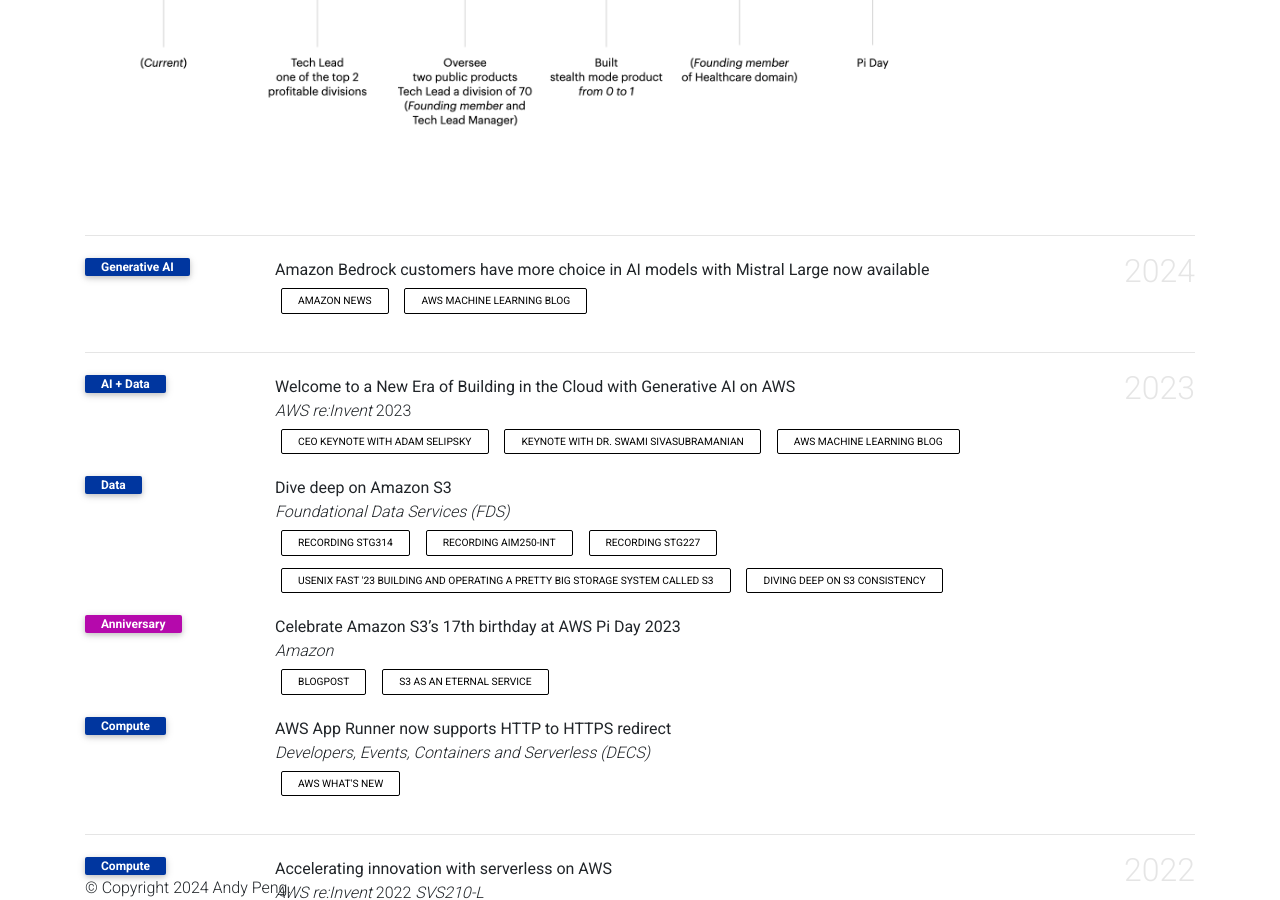
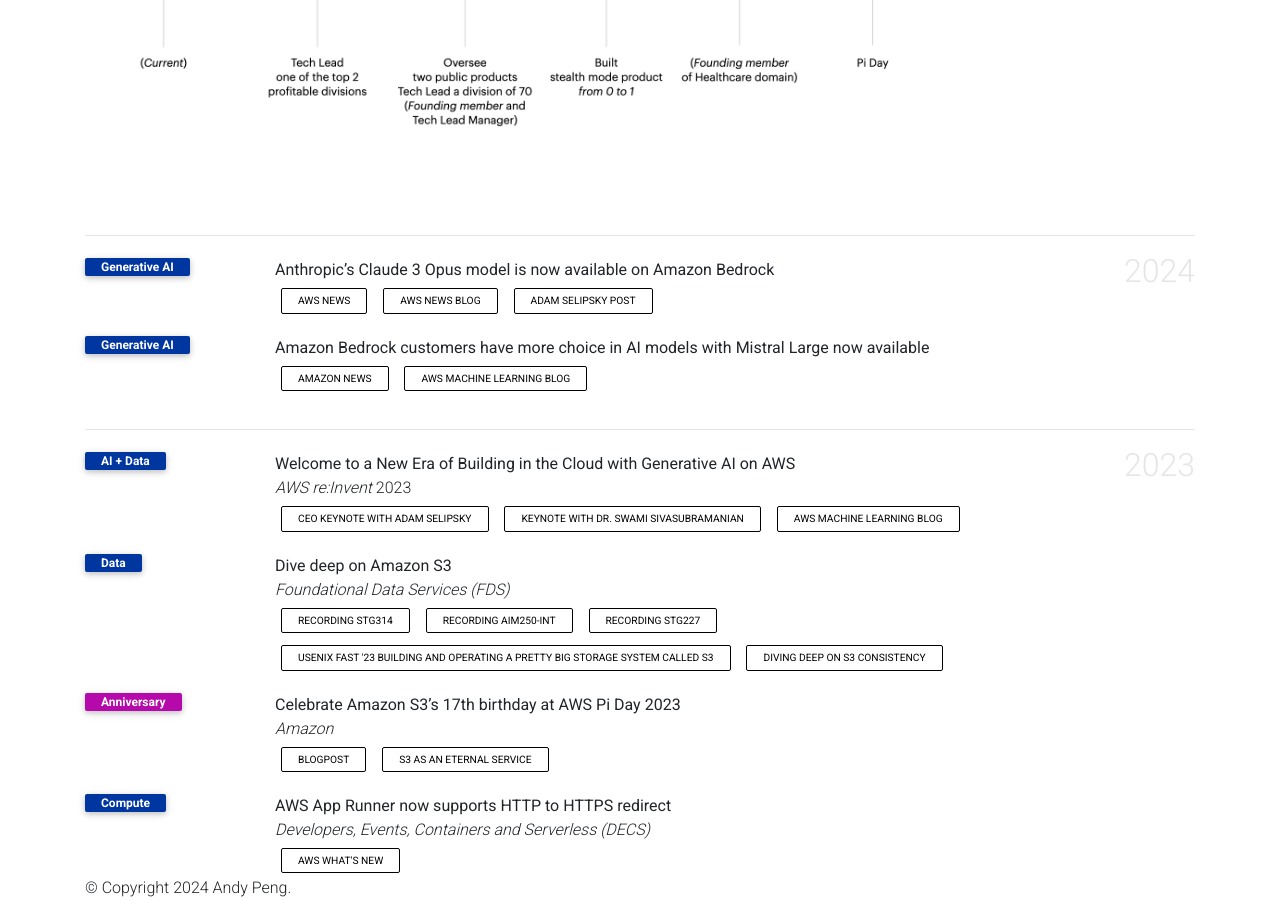
Before and after one commit to gfw001/gfw001.github.io, a Jekyll site: the page products.html, which Jekyll copies as it is, in a window 1280 px wide and 900 px high, scrolled down 489 px. Built offline with Jekyll 4.4.1, drawn with Linux system fonts in a browser that asks for light colours; comment, search, counter and statistics services are not loaded; a style sheet for code colours, icons or effects is not loaded.

Commit message:
Update products.html

```diff
--- a/products.html
+++ b/products.html
@@ -211,6 +211,23 @@
       <div class="publications">
       <h2 class="year">2024</h2>
       <ol class="bibliography">
+         <li>
+            <div class="row">
+               <div class="col-sm-2 abbr"><abbr class="badge">Generative AI</abbr></div>
+               <div id="mao2023agent" class="col-sm-8">
+                  <div class="title">Anthropic’s Claude 3 Opus model is now available on Amazon Bedrock</div>
+                  <div class="periodical"> <em></em> </div>
+                  <div class="links">
+                     <a href="https://www.aboutamazon.com/news/aws/amazon-bedrock-anthropic-ai-claude-3" class="btn btn-sm z-depth-0" role="button" rel="noopener noreferrer" target="_blank">AWS News</a>
+                     <a href="https://aws.amazon.com/blogs/aws/anthropics-claude-3-opus-model-on-amazon-bedrock/" class="btn btn-sm z-depth-0" role="button" rel="noopener noreferrer" target="_blank">AWS News Blog</a>
+                     <a href="https://www.linkedin.com/posts/adamselipsky_claude-3-opus-the-powerhouse-ai-model-from-activity-7186012789935648769-QilA?utm_source=share&utm_medium=member_desktop" class="btn btn-sm z-depth-0" role="button" rel="noopener noreferrer" target="_blank">Adam Selipsky post</a>
+                  </div>
+                  <div class="badges">
+                     <span class="altmetric-embed" data-hide-no-mentions="true" data-hide-less-than="15" data-badge-type="2" data-badge-popover="right"></span> <span class="__dimensions_badge_embed__" data-pmid="" data-hide-zero-citations="true" data-style="small_rectangle" data-legend="hover-right" style="margin-bottom: 3px;"></span>
+                  </div>
+               </div>
+            </div>
+         </li>
          <li>
             <div class="row">
                <div class="col-sm-2 abbr"><abbr class="badge">Generative AI</abbr></div>
```
